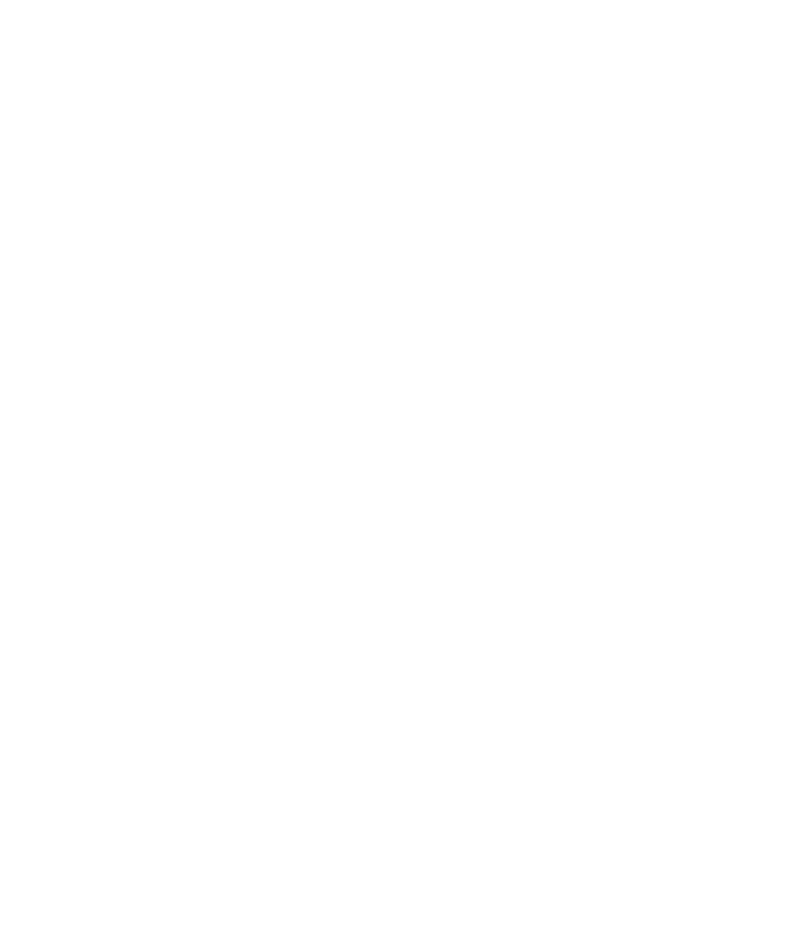
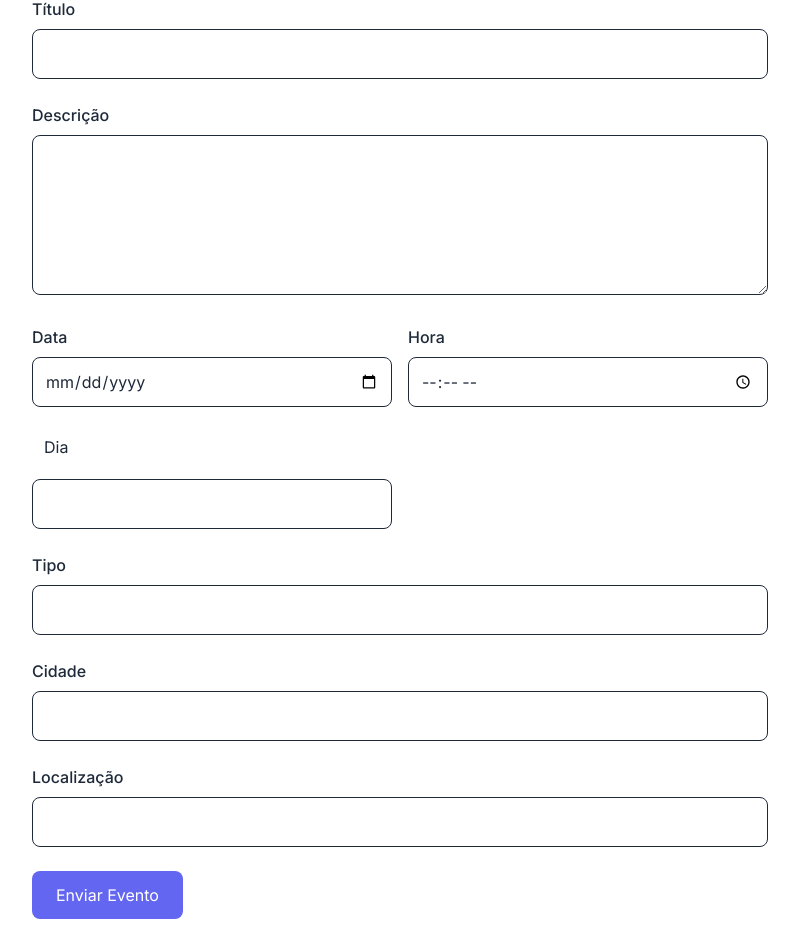
Before and after one commit to IgorBern02/devevents, a React (Vite) app in the folder frontend/: page /submit-event in a window 1280 px wide. Before the commit this address had no page. Shown: the part 179-1122 px from the top of the page, without its empty margins (240-1039 px from the left). Before the commit the page ends 800 px from the top, so only its background shows below. Built offline with nearby package versions, Linux system fonts and the light colour scheme.

Commit message:
feat: add SubmitEvent page and event schema; implement form handling with validation

```diff
--- a/frontend/package.json
+++ b/frontend/package.json
@@ -11,11 +11,13 @@
     "server": "json-server --watch db.json --port 3001"
   },
   "dependencies": {
+    "@hookform/resolvers": "^5.2.2",
     "@tailwindcss/vite": "^4.2.4",
     "@tanstack/react-query": "^5.100.9",
     "axios": "^1.16.0",
     "react": "^19.2.5",
     "react-dom": "^19.2.5",
+    "react-hook-form": "^7.75.0",
     "react-icons": "^5.6.0",
     "react-router-dom": "^7.14.2",
     "tailwindcss": "^4.2.4",
--- a/frontend/src/App.tsx
+++ b/frontend/src/App.tsx
@@ -5,6 +5,7 @@
 import { EventDetails } from "./pages/EventDetails";
 import { About } from "./pages/About";
 import { Gallery } from "./pages/Gallery";
+import { SubmitEvent } from "./pages/SubmitEvent";
 
 function App() {
   return (
@@ -16,6 +17,7 @@
         <Route path="/events/:id" element={<EventDetails />} />
         <Route path="/about" element={<About />} />
         <Route path="/gallery" element={<Gallery />} />
+        <Route path="/submit-event" element={<SubmitEvent />} />
       </Routes>
     </MainLayout>
   );
--- a/frontend/src/pages/Home.tsx
+++ b/frontend/src/pages/Home.tsx
@@ -1,3 +1,5 @@
+import { Link } from "react-router-dom";
+import { Button } from "../components/ui/Button";
 import { CiHashtag } from "../components/ui/icons";
 import { PiBracketsCurlyLight } from "../components/ui/icons";
 import { IoCodeSlashOutline } from "../components/ui/icons";
@@ -39,6 +41,10 @@
           <PiBracketsCurlyLight className="text-(--primary-color) transition-transform duration-300 group-hover:rotate-12" />
           <p>Workshops</p>
         </div>
+
+        <Link to={"/submit-event"}>
+          <Button className="p-2 border bg-red-300">formulario</Button>
+        </Link>
       </section>
     </div>
   );
--- /dev/null
+++ b/frontend/src/pages/SubmitEvent.tsx
@@ -0,0 +1,139 @@
+import { useForm } from "react-hook-form";
+
+import { zodResolver } from "@hookform/resolvers/zod";
+
+import { eventSchema, type EventFormData } from "../schemas/eventSchema";
+
+import { api } from "../services/api";
+
+export const SubmitEvent = () => {
+  const {
+    register,
+    handleSubmit,
+    reset,
+
+    formState: { errors, isSubmitting },
+  } = useForm<EventFormData>({
+    resolver: zodResolver(eventSchema),
+  });
+
+  const onSubmit = async (data: EventFormData) => {
+    try {
+      await api.post("/events", data);
+
+      alert("Evento enviado com sucesso!");
+
+      reset();
+    } catch (error) {
+      console.log(error);
+
+      alert("Erro ao enviar evento");
+    }
+  };
+
+  return (
+    <div className="max-w-3xl mx-auto px-4 mt-20">
+      <h1 className="text-4xl font-bold mb-8">Enviar Evento</h1>
+
+      <form onSubmit={handleSubmit(onSubmit)} className="space-y-6">
+        <div>
+          <label className="block mb-2 font-medium">Título</label>
+
+          <input
+            type="text"
+            {...register("title")}
+            className="w-full border rounded-lg p-3"
+          />
+
+          {errors.title && (
+            <p className="text-red-500 text-sm mt-1">{errors.title.message}</p>
+          )}
+        </div>
+
+        <div>
+          <label className="block mb-2 font-medium">Descrição</label>
+
+          <textarea
+            {...register("description")}
+            className="w-full border rounded-lg p-3 h-40"
+          />
+
+          {errors.description && (
+            <p className="text-red-500 text-sm mt-1">
+              {errors.description.message}
+            </p>
+          )}
+        </div>
+
+        <div className="grid grid-cols-1 md:grid-cols-2 gap-4">
+          <div>
+            <label className="block mb-2 font-medium">Data</label>
+
+            <input
+              type="date"
+              {...register("date")}
+              className="w-full border rounded-lg p-3"
+            />
+          </div>
+
+          <div>
+            <label className="block mb-2 font-medium">Hora</label>
+
+            <input
+              type="time"
+              {...register("hour")}
+              className="w-full border rounded-lg p-3"
+            />
+          </div>
+
+          <div>
+            <label className="block mb-2 rounded-lg p-3">Dia</label>
+
+            <input
+              type="text"
+              {...register("day")}
+              className="w-full border rounded-lg p-3"
+            />
+          </div>
+        </div>
+
+        <div>
+          <label className="block mb-2 font-medium">Tipo</label>
+
+          <input
+            type="text"
+            {...register("type")}
+            className="w-full border rounded-lg p-3"
+          />
+        </div>
+
+        <div>
+          <label className="block mb-2 font-medium">Cidade</label>
+
+          <input
+            type="text"
+            {...register("city")}
+            className="w-full border rounded-lg p-3"
+          />
+        </div>
+
+        <div>
+          <label className="block mb-2 font-medium">Localização</label>
+
+          <input
+            type="text"
+            {...register("location")}
+            className="w-full border rounded-lg p-3"
+          />
+        </div>
+
+        <button
+          disabled={isSubmitting}
+          className="bg-(--primary-color) text-white px-6 py-3 rounded-lg"
+        >
+          {isSubmitting ? "Enviando..." : "Enviar Evento"}
+        </button>
+      </form>
+    </div>
+  );
+};
--- /dev/null
+++ b/frontend/src/schemas/eventSchema.ts
@@ -0,0 +1,21 @@
+import { z } from "zod";
+
+export const eventSchema = z.object({
+  title: z.string().min(3, "Título obrigatório"),
+
+  description: z.string().min(10, "Descrição muito curta"),
+
+  date: z.string(),
+
+  hour: z.string(),
+
+  day: z.string(),
+
+  type: z.string(),
+
+  city: z.string(),
+
+  location: z.string(),
+});
+
+export type EventFormData = z.infer<typeof eventSchema>;
```
Also changed, not shown: 2 other files (tests, documents, lock files or other folders).
